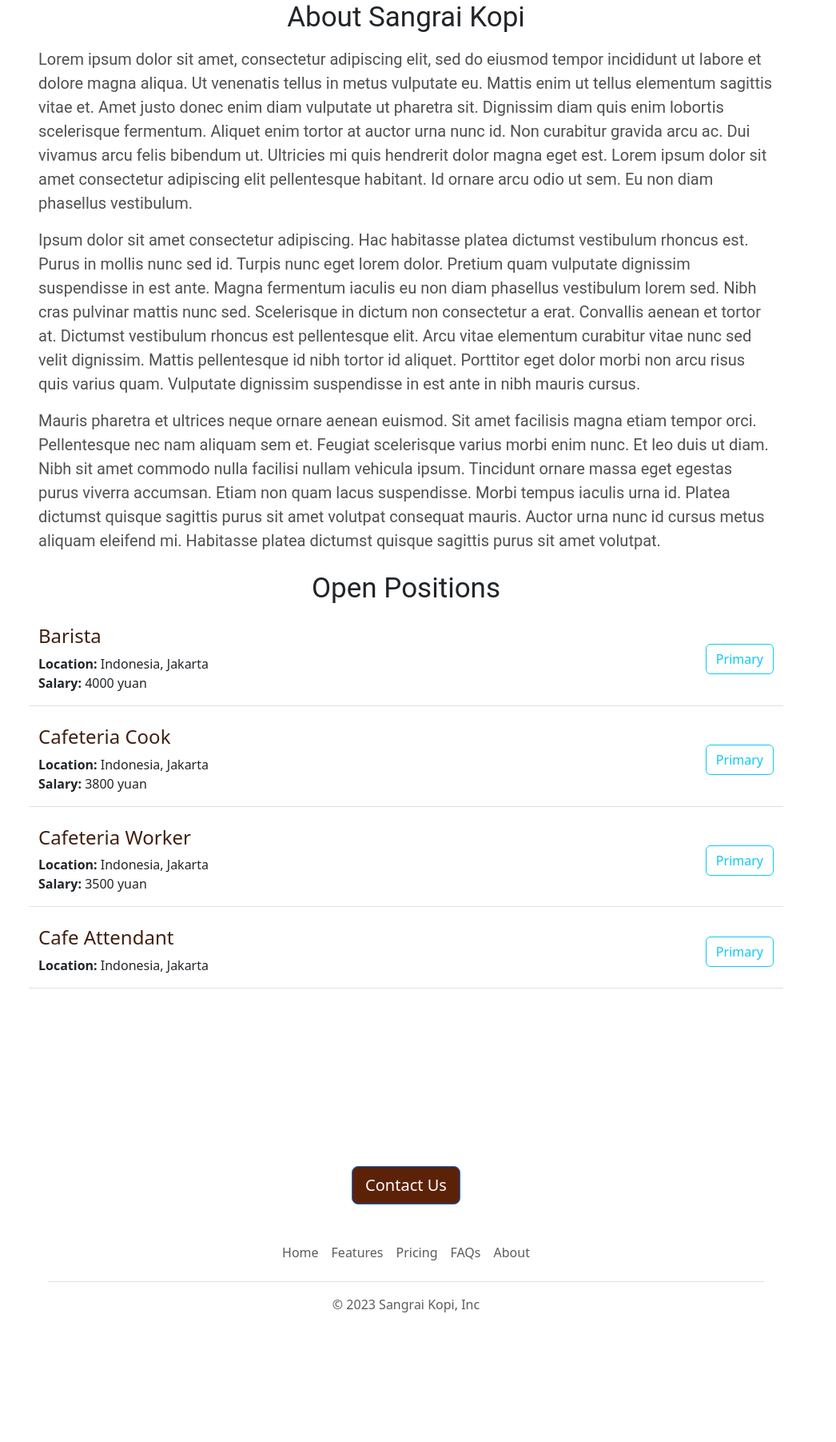
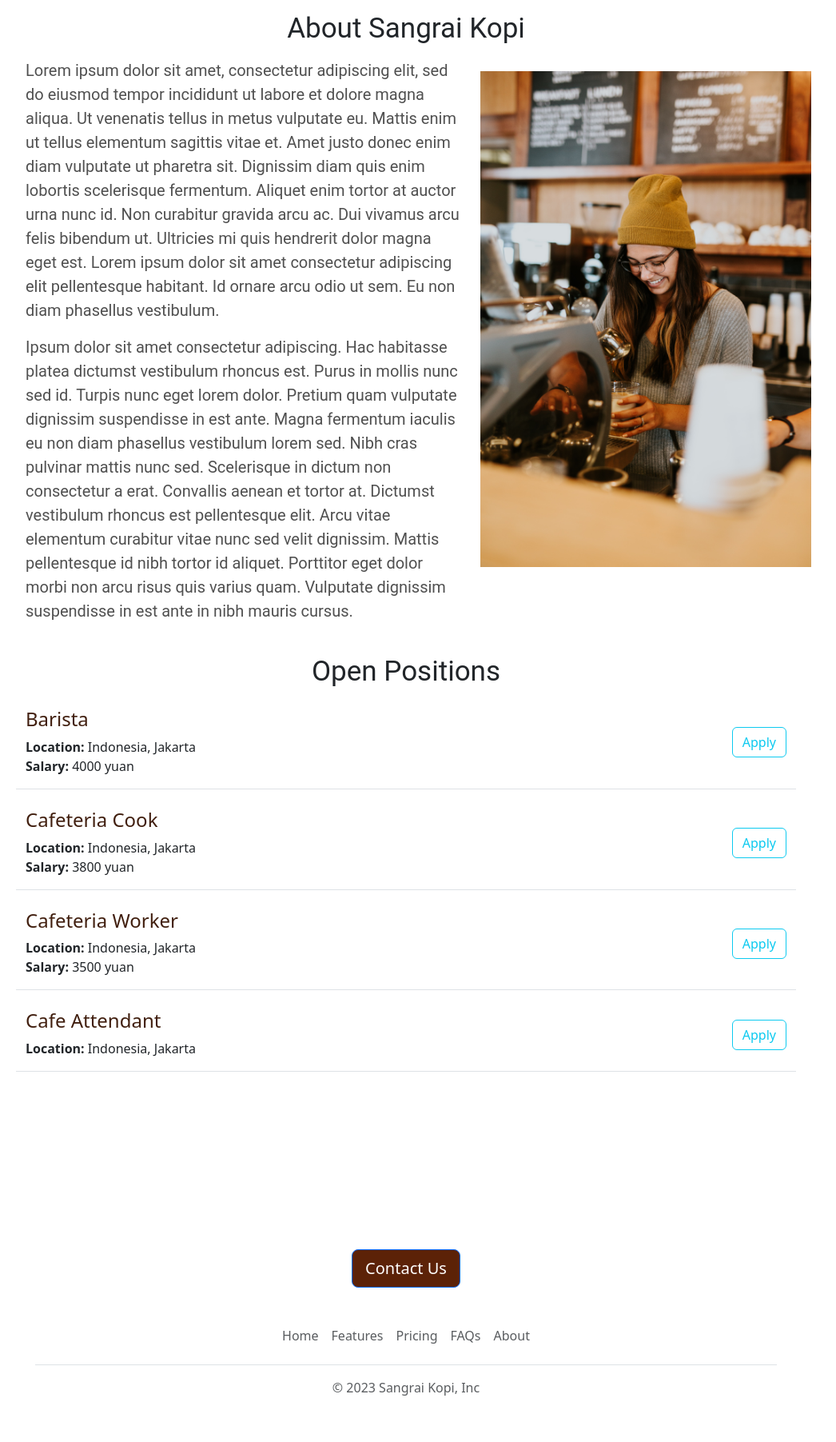
Before and after one commit to CaiLunWi/my-careers-website, a Flask app: page / in a window 1280 px wide. Shown: the part 501-2304 px from the top of the page at 80% size, without its empty margins (132-1178 px from the left). Before the commit the page ends 2142 px from the top, so only its background shows below. Run offline with Flask 2, Linux system fonts and the light colour scheme.

Commit message:
added a new Image, made some changes in style, added links to the Apply buttons

```diff
--- a/templates/home.html
+++ b/templates/home.html
@@ -15,7 +15,7 @@
       }
       #banner {
         width: 100%;
-        height: 350px;
+        height: 450px;
         object-fit: cover;
       }
       h2 {
@@ -31,22 +31,25 @@
         font-size: 20px;
       }
       #container {
-        max-width: 920px;
+        max-width: 952px;
         margin: 0 auto 0 auto;
       }
     </style>
   </head>
   <body>
     {% include 'nav.html' %}
+    <img id="banner" src="https://my-careers-website.cailun.repl.co/static/banner.jpg">
     <div id="container">
-      <h1 class="mt-3 mb-3"> {{company_name}} Careers</h1>
-      <img id="banner" src="https://my-careers-website.cailun.repl.co/static/banner.jpg">
       <h2 class="mt-3 mb-3">About {{company_name}} </h2>
-      <p class="bodytext">Lorem ipsum dolor sit amet, consectetur adipiscing elit, sed do eiusmod tempor incididunt ut labore et dolore magna aliqua. Ut venenatis tellus in metus vulputate eu. Mattis enim ut tellus elementum sagittis vitae et. Amet justo donec enim diam vulputate ut pharetra sit. Dignissim diam quis enim lobortis scelerisque fermentum. Aliquet enim tortor at auctor urna nunc id. Non curabitur gravida arcu ac. Dui vivamus arcu felis bibendum ut. Ultricies mi quis hendrerit dolor magna eget est. Lorem ipsum dolor sit amet consectetur adipiscing elit pellentesque habitant. Id ornare arcu odio ut sem. Eu non diam phasellus vestibulum.</p>
-
-      <p class="bodytext">Ipsum dolor sit amet consectetur adipiscing. Hac habitasse platea dictumst vestibulum rhoncus est. Purus in mollis nunc sed id. Turpis nunc eget lorem dolor. Pretium quam vulputate dignissim suspendisse in est ante. Magna fermentum iaculis eu non diam phasellus vestibulum lorem sed. Nibh cras pulvinar mattis nunc sed. Scelerisque in dictum non consectetur a erat. Convallis aenean et tortor at. Dictumst vestibulum rhoncus est pellentesque elit. Arcu vitae elementum curabitur vitae nunc sed velit dignissim. Mattis pellentesque id nibh tortor id aliquet. Porttitor eget dolor morbi non arcu risus quis varius quam. Vulputate dignissim suspendisse in est ante in nibh mauris cursus.</p>
-
-      <p class="bodytext">Mauris pharetra et ultrices neque ornare aenean euismod. Sit amet facilisis magna etiam tempor orci. Pellentesque nec nam aliquam sem et. Feugiat scelerisque varius morbi enim nunc. Et leo duis ut diam. Nibh sit amet commodo nulla facilisi nullam vehicula ipsum. Tincidunt ornare massa eget egestas purus viverra accumsan. Etiam non quam lacus suspendisse. Morbi tempus iaculis urna id. Platea dictumst quisque sagittis purus sit amet volutpat consequat mauris. Auctor urna nunc id cursus metus aliquam eleifend mi. Habitasse platea dictumst quisque sagittis purus sit amet volutpat.</p>
+      <div class="row">
+        <div class="col-md-7">
+        <p class="bodytext">Lorem ipsum dolor sit amet, consectetur adipiscing elit, sed do eiusmod tempor incididunt ut labore et dolore magna aliqua. Ut venenatis tellus in metus vulputate eu. Mattis enim ut tellus elementum sagittis vitae et. Amet justo donec enim diam vulputate ut pharetra sit. Dignissim diam quis enim lobortis scelerisque fermentum. Aliquet enim tortor at auctor urna nunc id. Non curabitur gravida arcu ac. Dui vivamus arcu felis bibendum ut. Ultricies mi quis hendrerit dolor magna eget est. Lorem ipsum dolor sit amet consectetur adipiscing elit pellentesque habitant. Id ornare arcu odio ut sem. Eu non diam phasellus vestibulum.</p>
+        <p class="bodytext">Ipsum dolor sit amet consectetur adipiscing. Hac habitasse platea dictumst vestibulum rhoncus est. Purus in mollis nunc sed id. Turpis nunc eget lorem dolor. Pretium quam vulputate dignissim suspendisse in est ante. Magna fermentum iaculis eu non diam phasellus vestibulum lorem sed. Nibh cras pulvinar mattis nunc sed. Scelerisque in dictum non consectetur a erat. Convallis aenean et tortor at. Dictumst vestibulum rhoncus est pellentesque elit. Arcu vitae elementum curabitur vitae nunc sed velit dignissim. Mattis pellentesque id nibh tortor id aliquet. Porttitor eget dolor morbi non arcu risus quis varius quam. Vulputate dignissim suspendisse in est ante in nibh mauris cursus.</p>
+        </div>
+        <div class="d-none d-md-block col-md-5">
+          <img src='static/work.jpg' style="height: 620px" class="mt-3">
+        </div>
+      </div>
       <h2 class="mt-4 mb-3">Open Positions</h2>
       <div>
         {% for job in jobs %}
--- a/templates/jobitem.html
+++ b/templates/jobitem.html
@@ -11,7 +11,7 @@
         {% endif %}
     </div>
     <div class="col-2 m-auto" style="text-align: right">
-      <button type="button" class="btn btn-outline-info"
-        style="margin-top: 2px">Primary</button>
+      <a href="mailto:V@sangraikopi.com?subject=Application for {{job['title']}} " type="button" class="btn btn-outline-info"
+        style="margin-top: 2px">Apply</a>
     </div>
   </div>
--- a/templates/nav.html
+++ b/templates/nav.html
@@ -1,6 +1,6 @@
 <nav class="navbar navbar-expand navbar-dark bg-dark fixed-top" aria-label="Second navbar example">
     <div class="container-fluid">
-      <a class="navbar-brand" href="#">Sangrai Kopi</a>
+      <a class="navbar-brand" href="#">{{company_name}} Careers</a>
       <button class="navbar-toggler" type="button" data-bs-toggle="collapse" data-bs-target="#navbarsExample02" aria-controls="navbarsExample02" aria-expanded="false" aria-label="Toggle navigation">
         <span class="navbar-toggler-icon"></span>
       </button>
@@ -20,4 +20,4 @@
       </div>
     </div>
   </nav>
-<div style="height: 56px"></div>
+<div style="height: 50px"></div>
```
Also changed, not shown: static/work.jpg (added).
